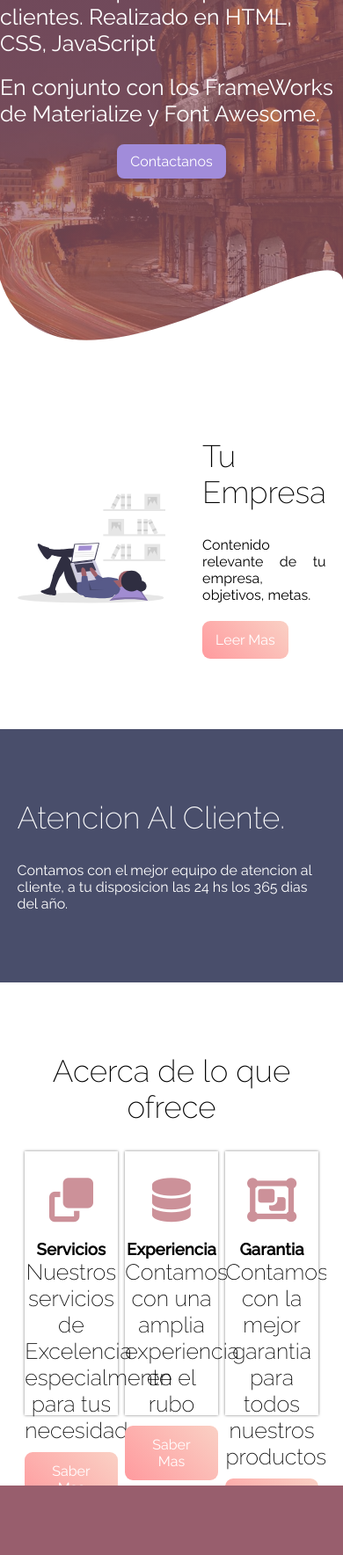
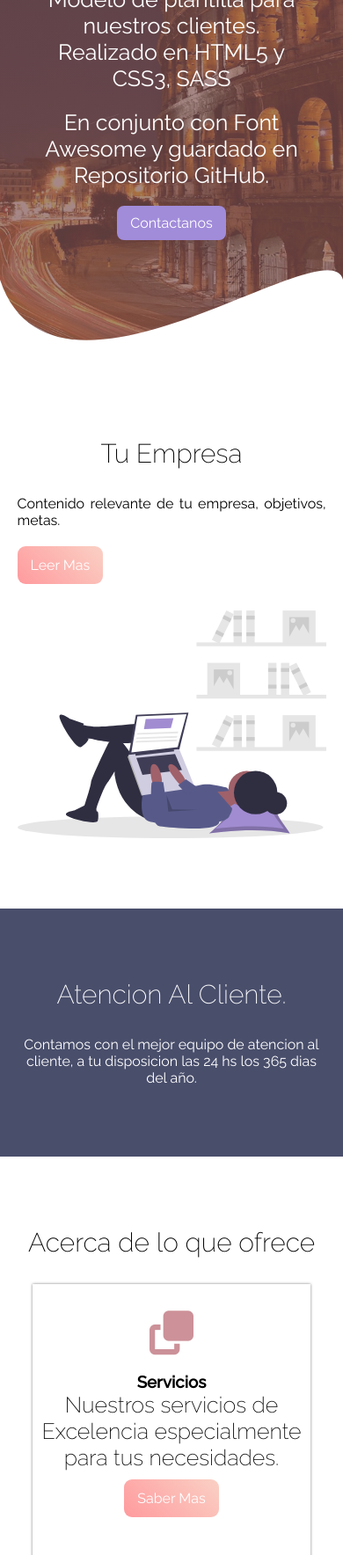
Before and after one commit to CJRUIZ-WEBDESIGN/LandingPage-Template, a plain HTML site: page index.html in a window 390 px wide. Shown: the part 232-2000 px from the top of the page at 88% size. Drawn offline with Linux system fonts and the light colour scheme; grey boxes are pictures that could not be loaded.

Commit message:
Version Final - Seccion Responsive @400px @800px - HTML5 & CSS3 + SASS

```diff
--- a/index.html
+++ b/index.html
@@ -17,8 +17,8 @@
     <header class="head">
         <div class="text-head">
             <h1>Bienvenidos A tu Sitio</h1>
-            <p>Modelo de plantilla para nuestros clientes. Realizado en HTML, CSS, JavaScript </p>
-            <p>En conjunto con los FrameWorks de Materialize y Font Awesome.</p>
+            <p>Modelo de plantilla para nuestros clientes. Realizado en HTML5 y CSS3, SASS </p>
+            <p>En conjunto con Font Awesome y guardado en Repositorio GitHub.</p>
             <a href="#contacto">Contactanos</a>
         </div>
         <div class="svg-head" style="height: 150px; overflow: hidden;"><svg viewBox="0 0 500 150"
--- a/scss/parts/_principal.scss
+++ b/scss/parts/_principal.scss
@@ -1,5 +1,5 @@
 .head {
-    background-image: linear-gradient(to top, rgba(9, 32, 63, 0.638) 0%, rgba(152, 94, 109, 0.701) 0%), url("../images/siete.jpg");
+    background-image: linear-gradient(to top, rgba(9, 32, 63, 0.638) 0%, rgba(130, 85, 85, 0.701) 0%), url("../images/siete.jpg");
     width: 100%;
     height: 650px;
     background-repeat: no-repeat;
@@ -233,3 +233,92 @@ cursor: pointer;
 color: tomato;
 background: #ffff;
 }
+
+
+@media screen and (max-width: 800px){
+ .textos-head h1 {
+    text-align: center;
+    font-size: 35px;
+ }
+ .titulo {
+    font-size: 35px;
+ }
+
+ .titulo.left{
+    text-align: center;
+
+ }
+ .info p{
+    text-align: center;
+ }
+
+ /* WebSite*/
+
+ .website {
+    flex-direction: column-reverse;
+    justify-content: center;
+    align-items: center;
+ }
+ .website img {
+  width: 100%;
+ }
+
+ .website .contenedor-textos-main{
+    width: 100%;
+ }
+
+ .head {
+    padding: 40px;
+    text-align: center;
+
+}
+.card {
+    width: 90%;
+    margin-bottom: 20px;
+}
+.galeria-cont>img {
+   width: 48%;
+
+}
+
+/* Last */
+
+.last-section img{
+    width: 98%;
+}
+
+.last-section .contenedor-textos-main {
+    width: 98%;
+    margin-bottom: 30px;
+
+}
+@media  screen and (max-width: 400px) {
+    .titulo,
+    .textos-head h1 {
+        font-size: 30px;
+    }
+
+    textos-head p {
+        font-size: 20px;
+        text-align: center;
+
+    }
+    .website .contenedor-textos-main{
+        margin-bottom: 30px;
+
+    }
+    .galeria-cont>img {
+        width: 97%;
+
+    }
+
+    .card {
+        height: 380px;
+    }
+
+
+}
+
+
+
+}
```
Also changed, not shown: css/style.css, 1 other file.
